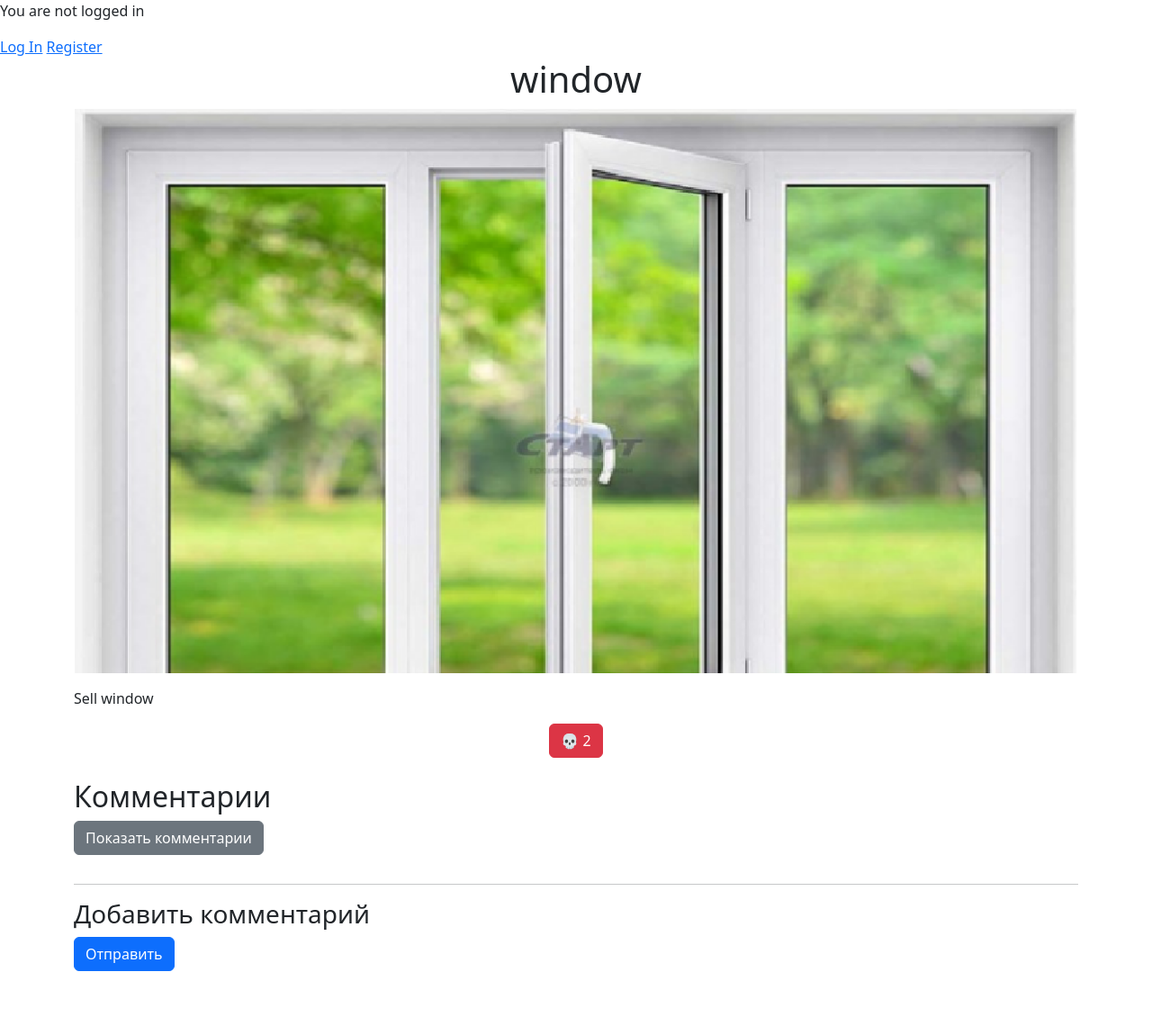
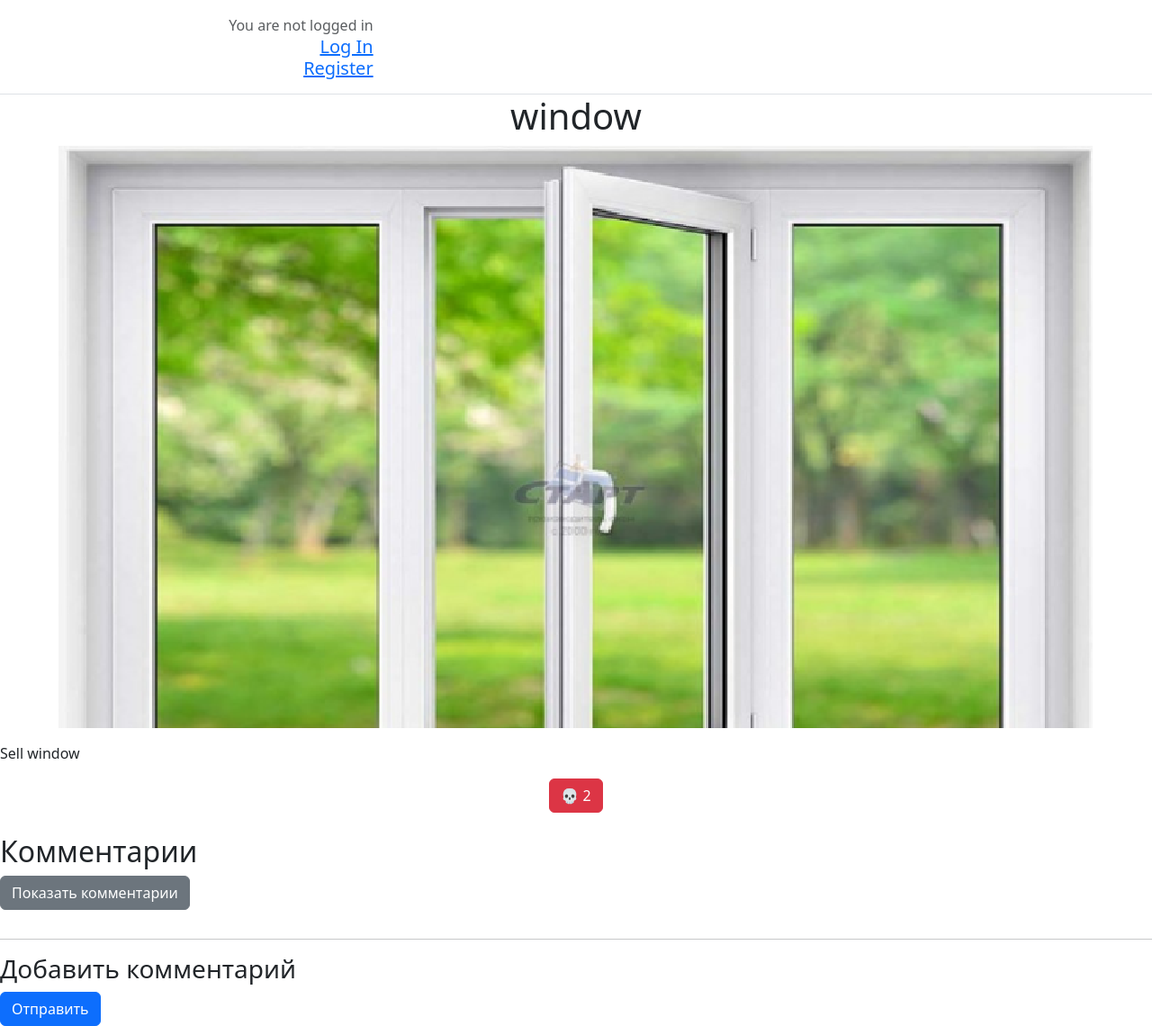
Before and after one commit to nikitatkacenro/fag, a Django app: page /post/20/ in a window 1280 px wide. Shown: the whole page at 90% size. Before the commit the page ends 1079 px from the top, so only its background shows below. Run offline with Django 5.2, Linux system fonts and the light colour scheme; data comes from the database, SQL or seed files in the repository; data that the repository does not hold is empty.

Commit message:
commit message12

```diff
--- a/blog_project/blog_app/templates/blog_app/base.html
+++ b/blog_project/blog_app/templates/blog_app/base.html
@@ -1,57 +1,69 @@
 <!DOCTYPE html>
 <html lang="en">
+{% load static %}
 <head>
     <meta charset="UTF-8">
     <meta name="viewport" content="width=device-width, initial-scale=1.0">
-    <title>{% block title %}все продажи{% endblock %}</title>
+    <title>{% block title %}Все продажи{% endblock %}</title>
+    <link rel="stylesheet" href="https://cdn.jsdelivr.net/npm/swiper@9/swiper-bundle.min.css">
+    <link href="https://cdn.jsdelivr.net/npm/bootstrap@5.3.0-alpha3/dist/css/bootstrap.min.css" rel="stylesheet" integrity="sha384-KK94CHFLLe+nY2dmCWGMq91rCGa5gtU4mk92HdvYe+M/SXH301p5ILy+dN9+nJOZ" crossorigin="anonymous">
+
     <link rel="stylesheet" href="https://cdn.jsdelivr.net/npm/bootstrap@5.3.2/dist/css/bootstrap.min.css">
-    <style>
-        body {
-            background-color: white;
+    <link rel="stylesheet" type="text/css" href="{% static 'css/vendor.css' %}">
+    <link rel="stylesheet" type="text/css" href="{% static 'css/style.css' %}">
+    <link rel="preconnect" href="https://fonts.googleapis.com">
+    <link rel="preconnect" href="https://fonts.gstatic.com" crossorigin>
+    <link rel="shortcut icon" type="image/png" href="{% static 'images/favicon.png' %}" >
+    <link href="https://fonts.googleapis.com/css2?family=Nunito:wght@400;700&family=Open+Sans:ital,wght@0,400;0,700;1,400;1,700&display=swap" rel="stylesheet">
+
+    {% block extra_head %}{% endblock %}
+</head>
 
 
-        }
+<body>
 
+<div class="offcanvas offcanvas-end" data-bs-scroll="true" tabindex="-1" id="offcanvasSearch" aria-labelledby="Search">
+  <div class="offcanvas-header justify-content-center">
+    <button type="button" class="btn-close" data-bs-dismiss="offcanvas" aria-label="Close"></button>
+  </div>
+  <div class="offcanvas-body">
+    <div class="order-md-last">
+      <h4 class="d-flex justify-content-between align-items-center mb-3">
+        <span class="text-primary">Search</span>
+      </h4>
+      <form role="search" action="index.html" method="get" class="d-flex mt-3 gap-0">
+        <input class="form-control rounded-start rounded-0 bg-light" type="email" placeholder="What are you looking for?" aria-label="What are you looking for?">
+        <button class="btn btn-dark rounded-end rounded-0" type="submit">Search</button>
+      </form>
+    </div>
+  </div>
+</div>
+<header>
+  <div class="container-fluid">
+    <div class="row py-3 border-bottom">
+        <div class="col-sm-8 col-lg-4 d-flex justify-content gap-5 align-items-center mt-4 mt-sm-0 justify-content-center justify-content-sm-end">
+            <div class="support-box text-end d-none d-xl-block">
+                {% if user.is_authenticated %}
+                    <span class="fs-6 text-muted">Hi {{ user.username }}!</span>
+                    <h5 class="mb-0"><a href="{% url 'logout_view' %}">Log Out</a></h5>
+                    <h5 class="mb-0"><a href="{% url 'make_author' %}">Become author</a></h5>
+                {% else %}
+                    <span class="fs-6 text-muted">You are not logged in</span>
+                    <h5 class="mb-0"><a href="{% url 'login_view' %}">Log In</a></h5>
+                    <h5 class="mb-0"><a href="{% url 'register' %}">Register</a></h5>
+                {% endif %}
+                <div class="container">
+                </div>
+            </div>
 
+        </div>
+    </div>
+  </div>
+</header>
 
-text-align: center;
-            border: 2px solid #b05333;
-            border-radius: 20px;
-            background: linear-gradient(135deg, #b05333, #e0e0e0);
-            box-shadow: 0 4px 8px rgba(0, 0, 0, 0.1); /
-            margin: 20px auto;
-            max-width: 1200px;
-            padding: 20px;
-            transition: transform 0.3s ease, box-shadow 0.3s ease;
-        }
-
-        .container:hover {
-            transform: scale(1.02);
-            box-shadow: 0 8px 16px rgba(0, 0, 0, 0.2); /
-        }
-
-        .content {
-            font-family: 'Arial', sans-serif;
-            color: #333;
-        }
-    </style>
-    {% block extra_head %}{% endblock %}
-</head>
-<body>
-    {% if user.is_authenticated %}
-    Hi {{ user.username }}!
-    <a href="{% url 'logout_view' %}">Log Out</a>
-    <a href="{% url 'make_author' %}">Become author</a>
-    {% else %}
-    <p>You are not logged in</p>
-    <a href="{% url 'login_view' %}">Log In</a>
-    <a href="{% url 'register' %}">Register</a>
-    {% endif %}
-    <div class="container">
-    {% block content %}{% endblock %}
-    </div>
-    <script src="https://cdn.jsdelivr.net/npm/bootstrap@5.3.2/dist/js/bootstrap.bundle.min.js"></script>
-    {% block extra_js %}{% endblock %}
-
+{% block content %}{% endblock %}
+<script src="https://cdn.jsdelivr.net/npm/bootstrap@5.3.2/dist/js/bootstrap.bundle.min.js"></script>
+<script src="{% static 'js/script.js' %}"></script>
+{% block extra_js %}{% endblock %}
 </body>
 </html>
--- a/blog_project/blog_project/urls.py
+++ b/blog_project/blog_project/urls.py
@@ -22,7 +22,7 @@ urlpatterns = [
     path('admin/', admin.site.urls),
     path('', include('blog_app.urls')),
     path('accounts/', include('django.contrib.auth.urls')),
-]
+] + static(settings.STATIC_URL, document_root=settings.STATIC_URL)
 
 
 
```
Also changed, not shown: blog_project/blog_app/templates/blog_app/login.html (+11 -0 lines), blog_project/blog_app/templates/blog_app/logout.html (+11 -0 lines), blog_project/blog_app/templates/blog_app/register.html (+17 -3 lines).
